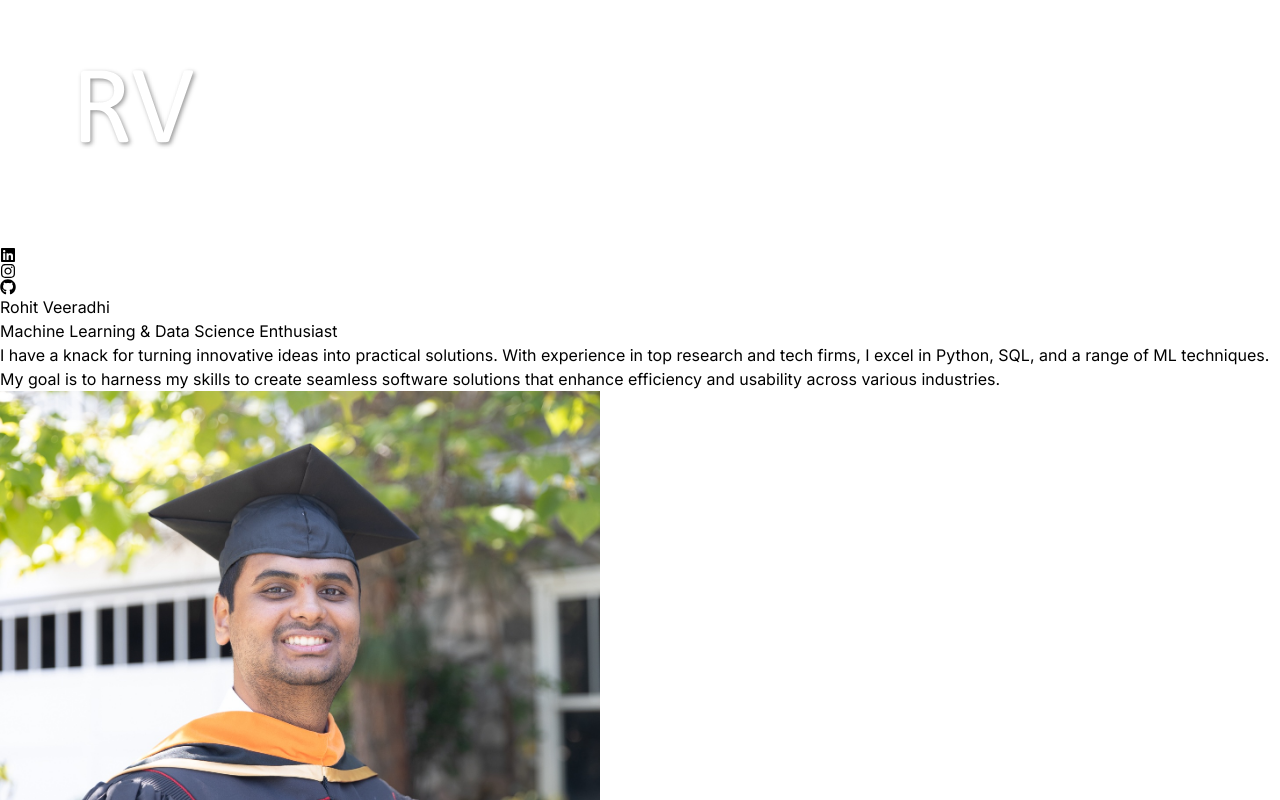
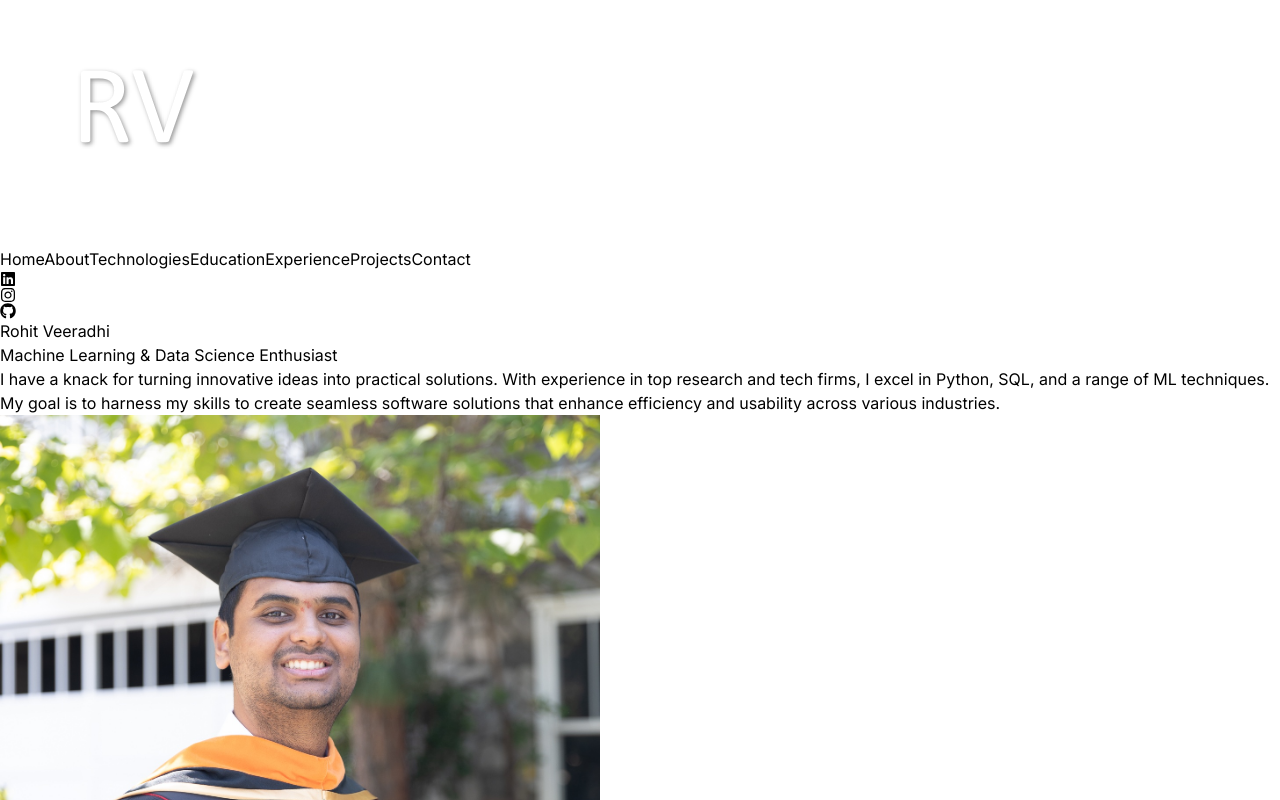
Before and after one commit to Rohit04121998/portfolio, a React (Vite) app: page / in a window 1280 px wide. Shown: the top 800 px of the page. Built offline with nearby package versions, Linux system fonts and the light colour scheme.

Commit message:
added fixed navbar

```diff
--- a/src/App.jsx
+++ b/src/App.jsx
@@ -11,7 +11,7 @@ const App = () => {
   return (
     <div className="overflow-x-hidden text-neutral-300 antialiased selection:bg-cyan-300 selection:text-cyan-900">
       <div className="fixed top-0 -z-10 h-full w-full">
-        <div class="absolute inset-0 -z-10 h-full w-full items-center px-5 py-24 [background:radial-gradient(125%_125%_at_50%_10%,#000_40%,#63e_100%)]"></div>
+        <div className="absolute inset-0 -z-10 h-full w-full items-center px-5 py-24 [background:radial-gradient(125%_125%_at_50%_10%,#000_40%,#63e_100%)]"></div>
       </div>
       <div className="container mx-auto px-8">
         <Navbar />
--- a/src/components/About.jsx
+++ b/src/components/About.jsx
@@ -4,7 +4,7 @@ import { motion } from "framer-motion";
 
 const About = () => {
   return (
-    <div className="border-b border-neutral-900 pb-4">
+    <div className="border-b border-neutral-900 pb-4" id="about">
       <h1 className="my-20 text-center text-5xl font-semibold">
         About
         <span className="text-neutral-500"> Me</span>
--- a/src/components/Contact.jsx
+++ b/src/components/Contact.jsx
@@ -5,7 +5,7 @@ export const Contact = () => {
   const gmailUrl = `https://mail.google.com/mail/?view=cm&fs=1&to=${CONTACT.email}`;
 
   return (
-    <div className="border-b border-neutral-900 pb-4">
+    <div className="border-b border-neutral-900 pb-4" id="contact">
       <motion.h1
         whileInView={{ opacity: 1, y: 0 }}
         initial={{ opacity: 0, y: -100 }}
--- a/src/components/Education.jsx
+++ b/src/components/Education.jsx
@@ -3,7 +3,7 @@ import { motion } from "framer-motion";
 
 export const Education = () => {
   return (
-    <div className="border-b border-neutral-900 pb-4">
+    <div className="border-b border-neutral-900 pb-4" id="education">
       <motion.h1
         whileInView={{ opacity: 1, y: 0 }}
         initial={{ opacity: 0, y: -100 }}
--- a/src/components/Experience.jsx
+++ b/src/components/Experience.jsx
@@ -3,7 +3,7 @@ import { motion } from "framer-motion";
 
 export const Experience = () => {
   return (
-    <div className="border-b border-neutral-900 pb-4">
+    <div className="border-b border-neutral-900 pb-4" id="experience">
       <motion.h1
         whileInView={{ opacity: 1, y: 0 }}
         initial={{ opacity: 0, y: -100 }}
--- a/src/components/Hero.jsx
+++ b/src/components/Hero.jsx
@@ -13,7 +13,7 @@ const container = (delay) => ({
 
 const Hero = () => {
   return (
-    <div className="border-b border-neutral-900 pb-4 lg:mb-35">
+    <div className="border-b border-neutral-900 pb-4 lg:mb-35 mt-40" id="hero">
       <div className="flex flex-wrap">
         <div className="w-full lg:w-1/2">
           <div className="flex flex-col items-center lg:items-start">
--- a/src/components/Navbar.jsx
+++ b/src/components/Navbar.jsx
@@ -1,15 +1,94 @@
 import logo from "../assets/RVLogo.png";
-import { FaLinkedin } from "react-icons/fa";
-import { FaGithub } from "react-icons/fa";
-import { FaInstagram } from "react-icons/fa";
+import { FaLinkedin, FaGithub, FaInstagram } from "react-icons/fa";
+import { Link } from "react-scroll";
 
 const Navbar = () => {
   return (
-    <nav className="mb-20 flex items-center justify-between py-6 bg-transparent">
+    <div className="fixed top-0 left-20 right-20">
+      <nav className="mb-20 flex items-center justify-between bg-black">
+        {/* Logo */}
         <div className="flex flex-shrink-0 items-center">
           <img className="w-[110px]" src={logo} alt="logo" />
         </div>
-      <div className="m-8 flex items-center justify-center gap-4 text-4xl">
+
+        {/* Centered Navigation Links */}
+        <div className="flex-1 flex justify-center items-center">
+          <div className="flex gap-8">
+            <Link
+              to="hero"
+              smooth={true}
+              duration={500}
+              spy={true}
+              offset={-100}
+              className="cursor-pointer"
+            >
+              Home
+            </Link>
+            <Link
+              to="about"
+              smooth={true}
+              duration={500}
+              spy={true}
+              offset={-100}
+              className="cursor-pointer"
+            >
+              About
+            </Link>
+            <Link
+              to="technologies"
+              smooth={true}
+              duration={500}
+              spy={true}
+              offset={-100}
+              className="cursor-pointer"
+            >
+              Technologies
+            </Link>
+            <Link
+              to="education"
+              smooth={true}
+              duration={500}
+              spy={true}
+              offset={-100}
+              className="cursor-pointer"
+            >
+              Education
+            </Link>
+            <Link
+              to="experience"
+              smooth={true}
+              duration={500}
+              spy={true}
+              offset={-100}
+              className="cursor-pointer"
+            >
+              Experience
+            </Link>
+            <Link
+              to="projects"
+              smooth={true}
+              duration={500}
+              spy={true}
+              offset={-100}
+              className="cursor-pointer"
+            >
+              Projects
+            </Link>
+            <Link
+              to="contact"
+              smooth={true}
+              duration={500}
+              spy={true}
+              offset={-100}
+              className="cursor-pointer"
+            >
+              Contact
+            </Link>
+          </div>
+        </div>
+
+        {/* Social Media Icons */}
+        <div className="flex gap-4 text-4xl">
           <a
             href="https://www.linkedin.com/in/rohit-veeradhi/"
             target="_blank"
@@ -33,6 +112,7 @@ const Navbar = () => {
           </a>
         </div>
       </nav>
+    </div>
   );
 };
 
--- a/src/components/Projects.jsx
+++ b/src/components/Projects.jsx
@@ -4,7 +4,7 @@ import { FaGithub } from "react-icons/fa";
 
 export const Projects = () => {
   return (
-    <div className="border-b border-neutral-900 pb-4">
+    <div className="border-b border-neutral-900 pb-4" id="projects">
       <motion.h1
         whileInView={{ opacity: 1, y: 0 }}
         initial={{ opacity: 0, y: -100 }}
--- a/src/components/Technologies.jsx
+++ b/src/components/Technologies.jsx
@@ -24,11 +24,11 @@ const iconVariants = (duration) => ({
 
 const Technologies = () => {
   return (
-    <div className="border-b border-neutral-800 pb-24">
+    <div className="border-b border-neutral-800 pb-24" id="technologies">
       <motion.h1
         whileInView={{ opacity: 1, y: 0 }}
         initial={{ opacity: 0, y: -100 }}
-        transition={{ duration: 1.5 }}
+        transition={{ duration: 0.5 }}
         className="my-20 text-center text-5xl font-semibold"
       >
         Technologies
```
Lines whose indentation alone changed are shown as unchanged.
